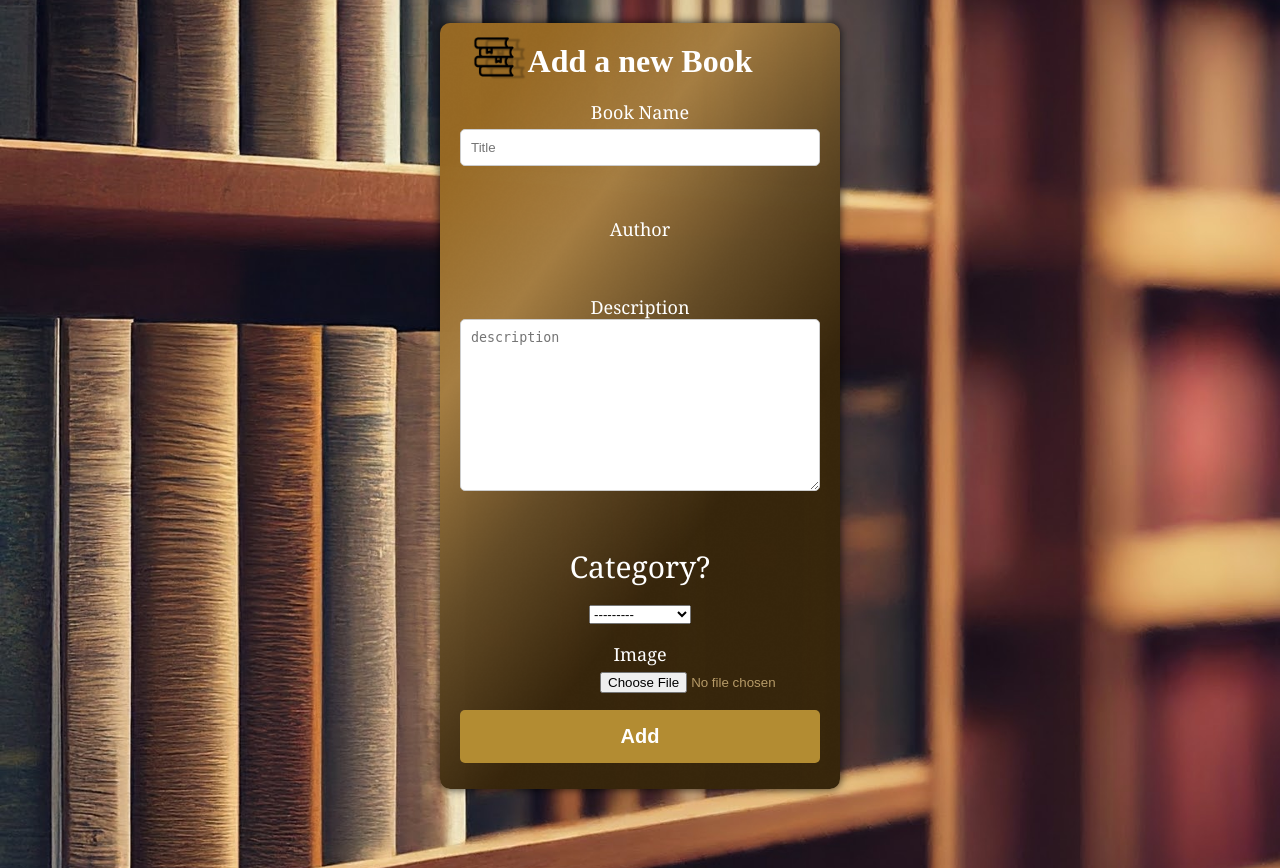
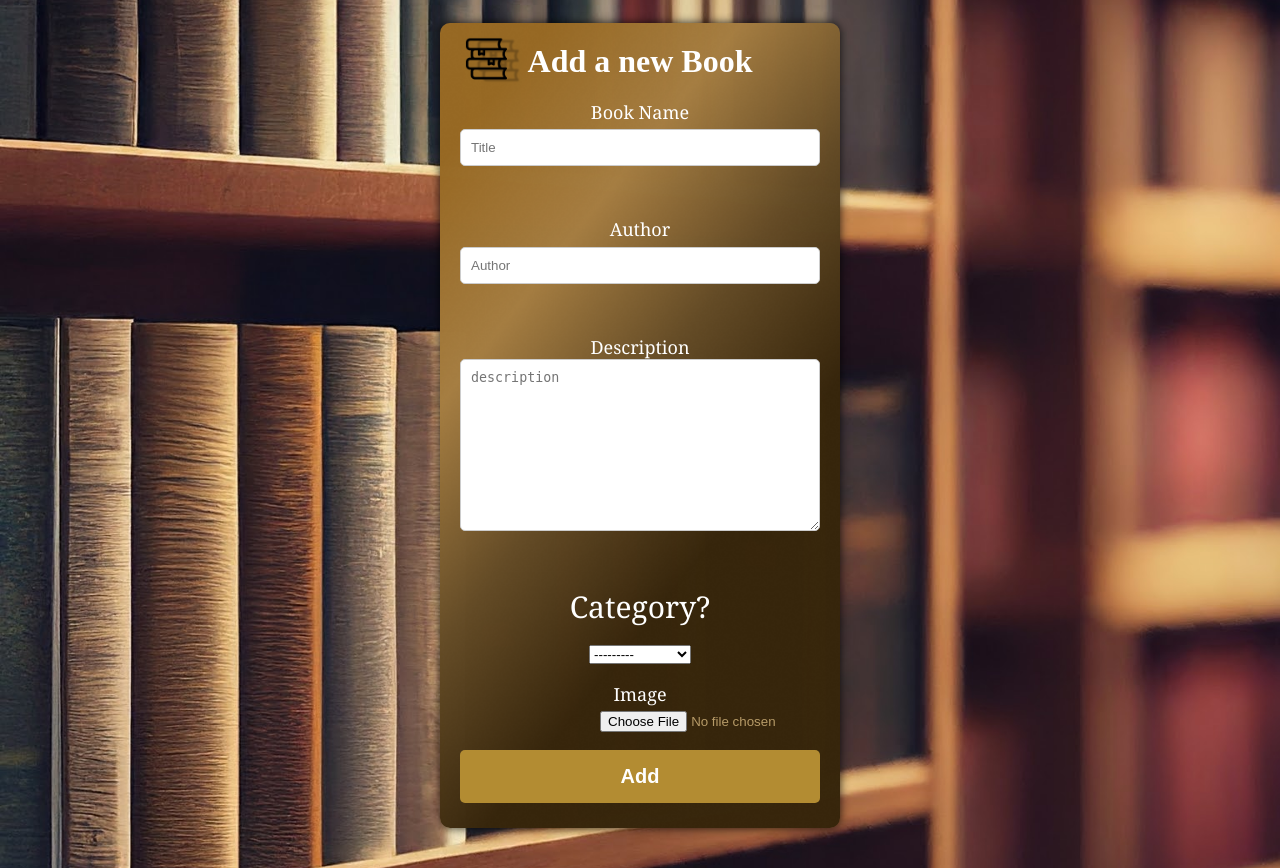
Before and after one commit to Omar-Mahmoud-25/Web-Project, a Django app: page /add in a window 1280 px wide. Shown: the part 75-943 px from the top of the page. Run offline with Django 5.2, Linux system fonts and the light colour scheme; data comes from the database, SQL or seed files in the repository.

Commit message:
Update AddBook.html

```diff
--- a/WebProjectDjango/library/templates/AddBook.html
+++ b/WebProjectDjango/library/templates/AddBook.html
@@ -18,7 +18,7 @@
   <br /><br /><br />
   <label style="font-size: large" for="author">Author</label>
   <br />
-    {{ form.author }}
+    {{ form.author_name }}
   <br /><br /><br />
   <label style="font-size: large" for="description">Description</label>
   <br />
```
